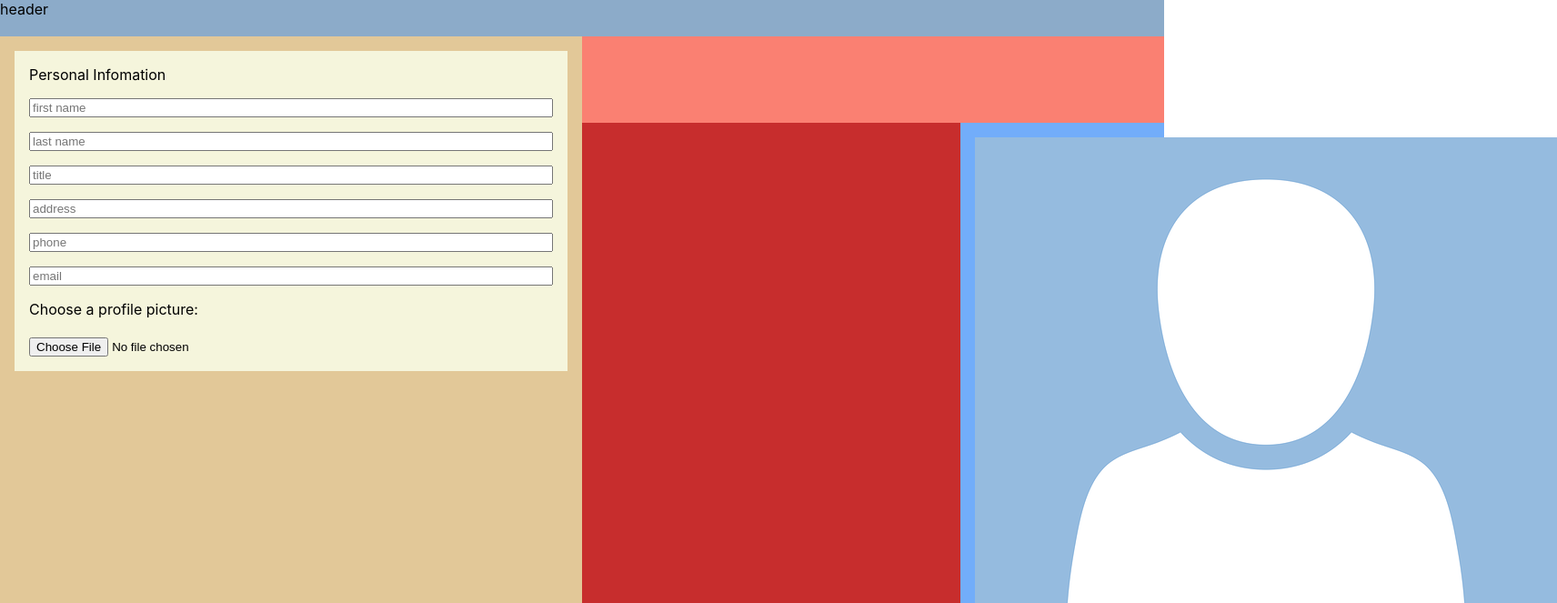
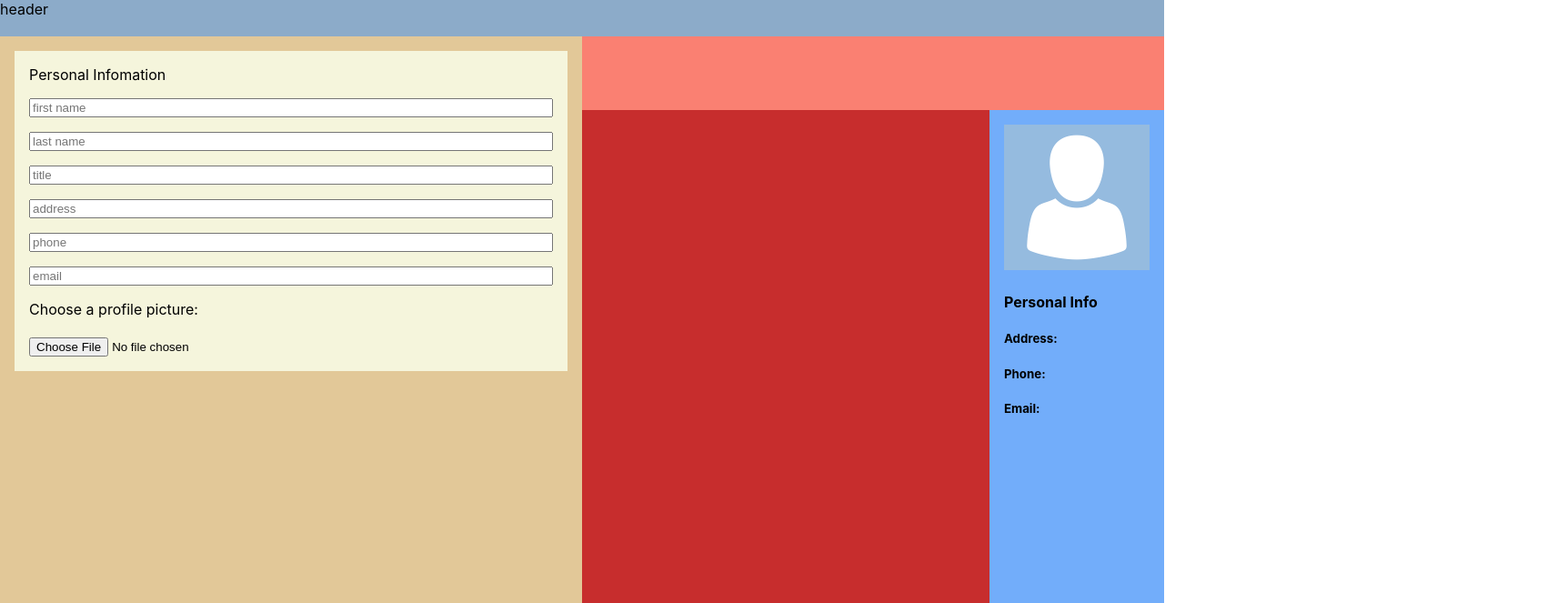
Before and after one commit to erynder-z/cv-creator, a React (Create React App) app: page / in a window 1280 px wide. Shown: the top 663 px of the page at 91% size, 1712 px wide, since content can reach past the window. Built offline with nearby package versions, Linux system fonts and the light colour scheme.

Commit message:
Style picture

```diff
--- a/src/styles/Main.css
+++ b/src/styles/Main.css
@@ -66,3 +66,7 @@
     padding: 1rem;
     max-width: 15vw;
 }
+.picture > img {
+    height: 10rem;
+    width: auto;
+}
```
